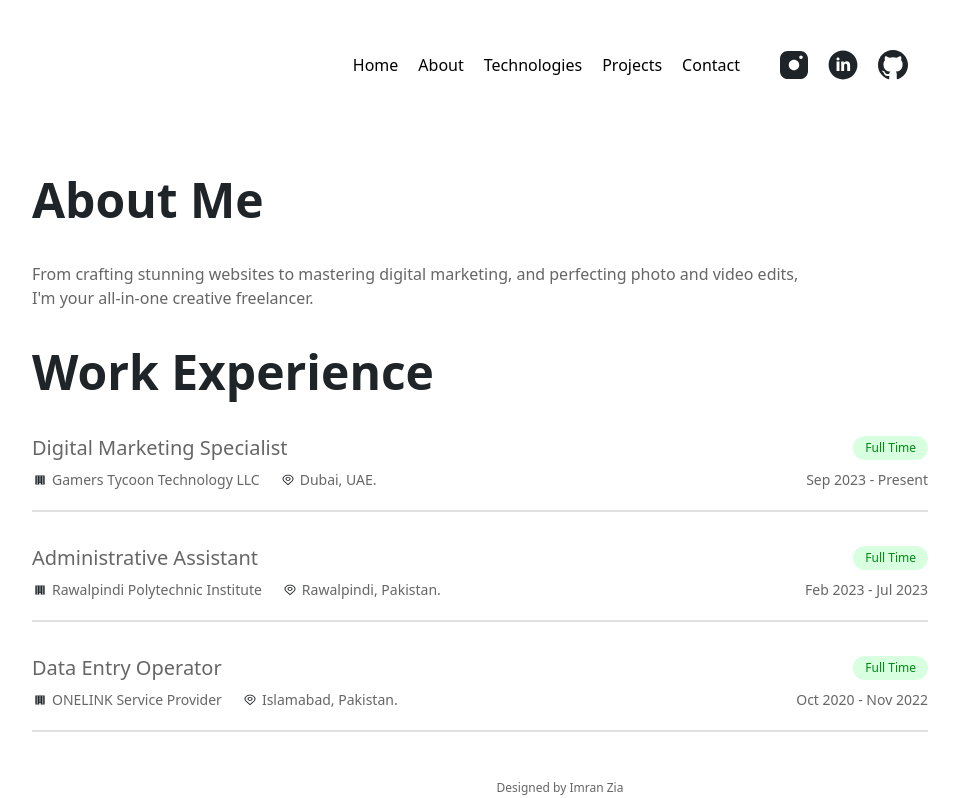
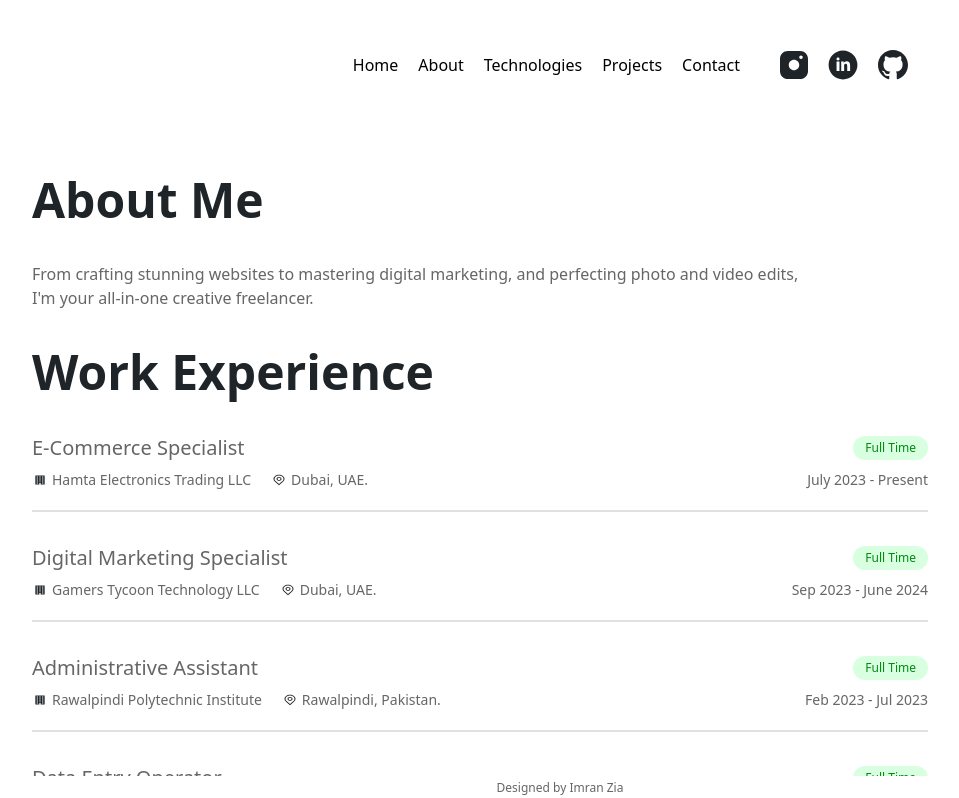
Before and after one commit to whatimran/Portfolio, a React (Create React App) app: page /about in a window 1280 px wide. Shown: the top 798 px of the page, without its empty margins (160-1119 px from the left). Built offline with nearby package versions, Linux system fonts and the light colour scheme.

Commit message:
Update Details.js

```diff
--- a/src/Details.js
+++ b/src/Details.js
@@ -50,12 +50,19 @@ export const socialMediaUrl = {
 
 // Work Experience
 export const workDetails = [
+    {
+    Position: "E-Commerce Specialist",
+    Company: "Hamta Electronics Trading LLC",
+    Location: "Dubai, UAE.",
+    Type: "Full Time",
+    Duration: "July 2023 - Present",
+  },
   {
     Position: "Digital Marketing Specialist",
     Company: "Gamers Tycoon Technology LLC",
     Location: "Dubai, UAE.",
     Type: "Full Time",
-    Duration: "Sep 2023 - Present",
+    Duration: "Sep 2023 - June 2024",
   },
   {
     Position: "Administrative Assistant",
```
